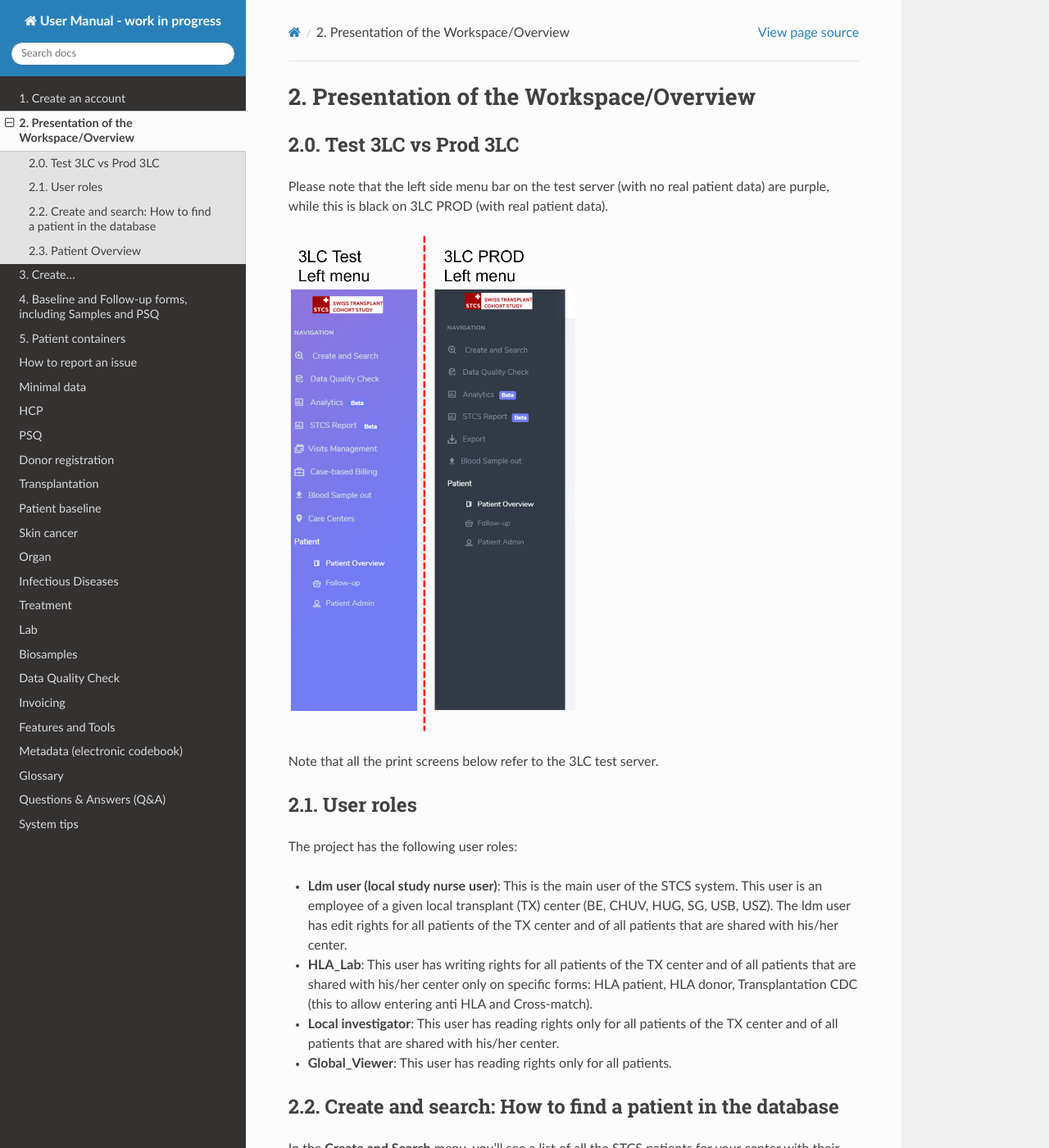
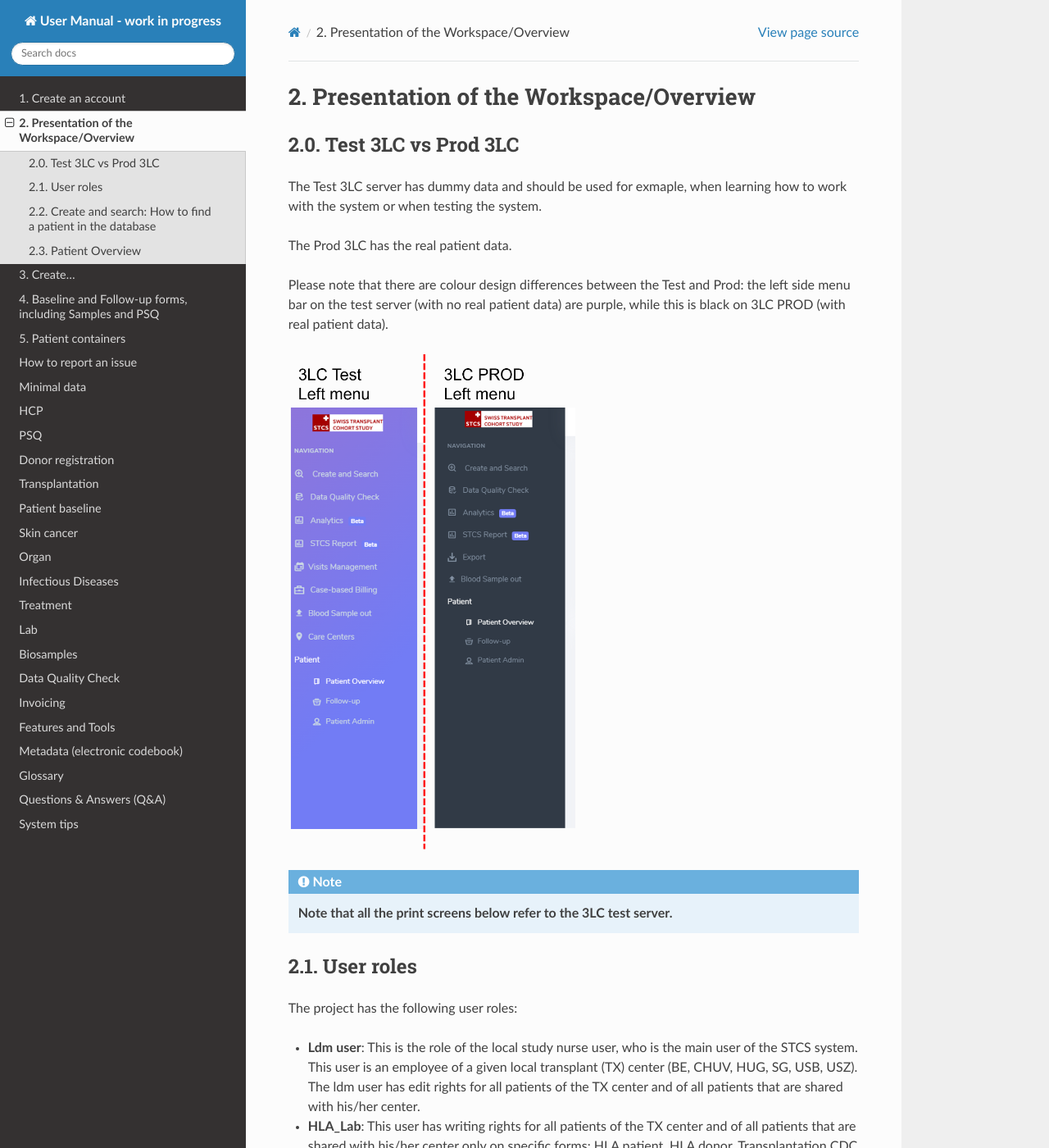
Before and after one commit to swiss-transplant-cohort-study/3LC-user-manual, a Sphinx documentation site: the page built from docs/source/overview.rst, in a window 1280 px wide and 1400 px high. Shown: the whole window at 82% size. Built offline with Sphinx 7.4.7 and the Read the Docs theme 3.1.0, drawn with Linux system fonts in a browser that asks for light colours.

Commit message:
Update overview.rst

```diff
--- a/docs/source/overview.rst
+++ b/docs/source/overview.rst
@@ -4,19 +4,23 @@
 2.0. Test 3LC vs Prod 3LC
 *******************************
 
-Please note that the left side menu bar on the test server (with no real patient data) are purple, while this is black on 3LC PROD (with real patient data).
+The Test 3LC server has dummy data and should be used for exmaple, when learning how to work with the system or when testing the system.
+
+The Prod 3LC has the real patient data.
+
+Please note that there are colour design differences between the Test and Prod: the left side menu bar on the test server (with no real patient data) are purple, while this is black on 3LC PROD (with real patient data).
 
 .. image:: Sidebyside.png
   :width: 350
 
-Note that all the print screens below refer to the 3LC test server.
+.. note:: **Note that all the print screens below refer to the 3LC test server.**
 
 2.1. User roles
 *******************
 
 The project has the following user roles:
 
-* **Ldm user (local study nurse user)**: This is the main user of the STCS system. This user is an employee of a given local transplant (TX) center (BE, CHUV, HUG, SG, USB, USZ). The ldm user has edit rights for all patients of the TX center and of all patients that are shared with his/her center.
+* **Ldm user**: This is the role of the local study nurse user, who is the main user of the STCS system. This user is an employee of a given local transplant (TX) center (BE, CHUV, HUG, SG, USB, USZ). The ldm user has edit rights for all patients of the TX center and of all patients that are shared with his/her center.
 
 * **HLA_Lab**: This user has writing rights for all patients of the TX center and of all patients that are shared with his/her center only on specific forms: HLA patient, HLA donor, Transplantation CDC (this to allow entering anti HLA and Cross-match).
 
```
